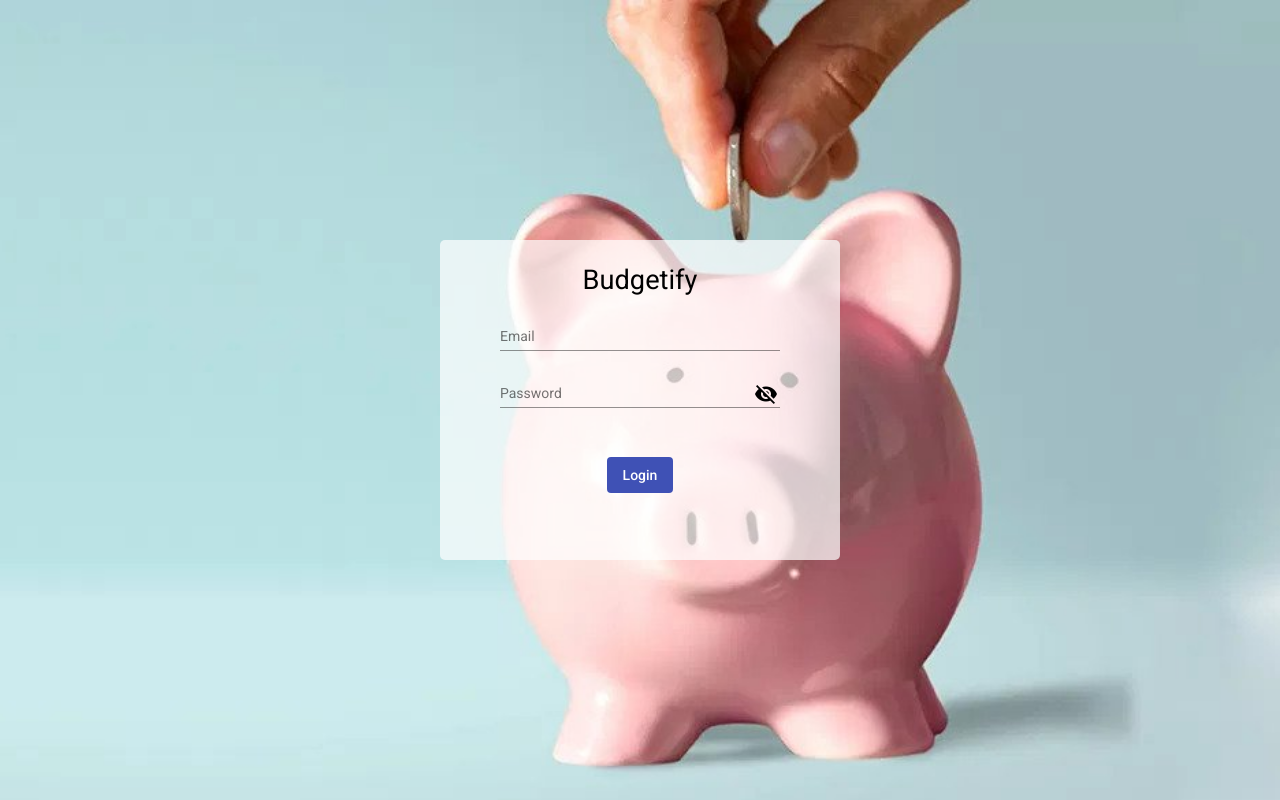
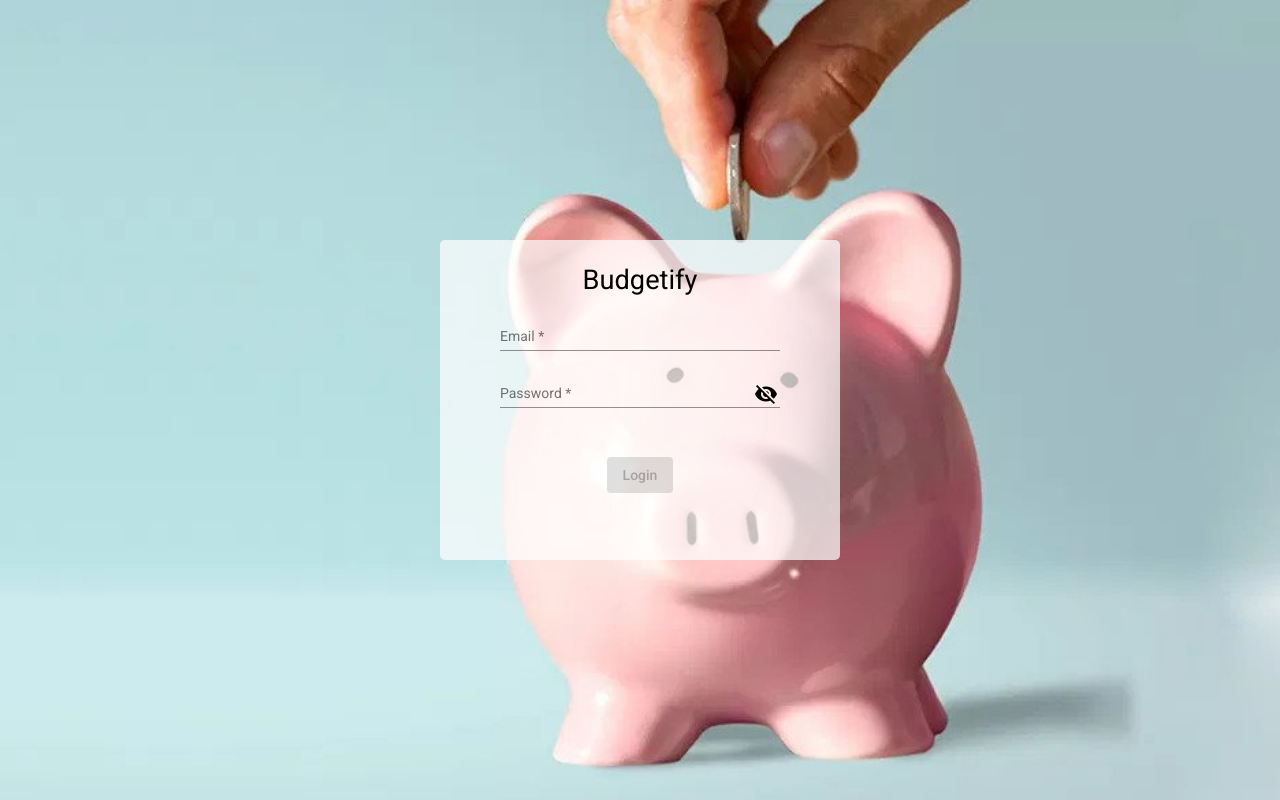
Before and after one commit to GigiDev7/budget-project, an Angular app in the folder client/: page / in a window 1280 px wide. Built offline with nearby package versions, Linux system fonts and the light colour scheme.

Commit message:
added logic to make  post request on login

```diff
--- a/client/src/app/app.module.ts
+++ b/client/src/app/app.module.ts
@@ -5,6 +5,7 @@ import { AppRoutingModule } from './app-routing.module';
 import { AppComponent } from './app.component';
 import { BrowserAnimationsModule } from '@angular/platform-browser/animations';
 import { AuthModule } from './auth/auth.module';
+import { HttpClientModule } from '@angular/common/http';
 
 @NgModule({
   declarations: [AppComponent],
@@ -13,6 +14,7 @@ import { AuthModule } from './auth/auth.module';
     AppRoutingModule,
     BrowserAnimationsModule,
     AuthModule,
+    HttpClientModule,
   ],
   providers: [],
   bootstrap: [AppComponent],
--- a/client/src/app/auth/auth-form/auth-form.component.html
+++ b/client/src/app/auth/auth-form/auth-form.component.html
@@ -1,19 +1,31 @@
 <div class="auth-container">
   <div class="auth-container__wrapper">
     <h1>Budgetify</h1>
-    <form class="auth-form">
+    <form [formGroup]="loginForm" (ngSubmit)="onFormSubmit()" class="auth-form">
       <mat-form-field class="auth-form__row" appearance="legacy">
         <mat-label>Email</mat-label>
-        <input type="email" matInput />
+        <input formControlName="email" type="email" matInput />
       </mat-form-field>
       <mat-form-field class="auth-form__row password" appearance="legacy">
         <mat-label>Password</mat-label>
-        <input [type]="isPasswordShown ? 'text' : 'password'" matInput />
+        <input
+          formControlName="password"
+          [type]="isPasswordShown ? 'text' : 'password'"
+          matInput
+        />
         <span (click)="togglePasswordShow()" class="material-icons custom">
           {{ isPasswordShown ? "visibility" : "visibility_off" }}
         </span>
       </mat-form-field>
-      <button type="submit" color="primary" mat-flat-button>Login</button>
+      <button
+        [disabled]="loginForm.invalid"
+        class="auth-form__button"
+        type="submit"
+        color="primary"
+        mat-flat-button
+      >
+        Login
+      </button>
     </form>
   </div>
 </div>
--- a/client/src/app/auth/auth-form/auth-form.component.scss
+++ b/client/src/app/auth/auth-form/auth-form.component.scss
@@ -39,7 +39,7 @@
     }
   }
 
-  button {
+  &__button {
     margin-top: 2rem;
   }
 
--- a/client/src/app/auth/auth-form/auth-form.component.ts
+++ b/client/src/app/auth/auth-form/auth-form.component.ts
@@ -1,4 +1,6 @@
 import { Component, OnInit } from '@angular/core';
+import { AuthService } from '../services/auth.service';
+import { FormControl, FormGroup, Validators } from '@angular/forms';
 
 @Component({
   selector: 'app-auth-form',
@@ -6,13 +8,27 @@ import { Component, OnInit } from '@angular/core';
   styleUrls: ['./auth-form.component.scss'],
 })
 export class AuthFormComponent implements OnInit {
-  isPasswordShown: Boolean = false;
+  isPasswordShown: boolean = false;
+  loginForm: FormGroup = new FormGroup({
+    email: new FormControl('', [Validators.required, Validators.email]),
+    password: new FormControl('', [
+      Validators.required,
+      Validators.minLength(6),
+    ]),
+  });
 
   togglePasswordShow() {
     this.isPasswordShown = !this.isPasswordShown;
   }
 
-  constructor() {}
+  onFormSubmit() {
+    const { email, password } = this.loginForm.value;
+    this.authService.login(email, password).subscribe((userData) => {
+      console.log(userData);
+    });
+  }
+
+  constructor(private authService: AuthService) {}
 
   ngOnInit(): void {}
 }
--- /dev/null
+++ b/client/src/app/auth/services/auth.service.ts
@@ -0,0 +1,18 @@
+import { Injectable } from '@angular/core';
+import { HttpClient } from '@angular/common/http';
+
+@Injectable({
+  providedIn: 'root',
+})
+export class AuthService {
+  user = {};
+
+  constructor(private http: HttpClient) {}
+
+  login(email: string, password: string) {
+    return this.http.post('http://localhost:5000/api/user/login', {
+      email,
+      password,
+    });
+  }
+}
```
Also changed, not shown: client/src/app/auth/auth.module.ts (+9 -1 lines).
